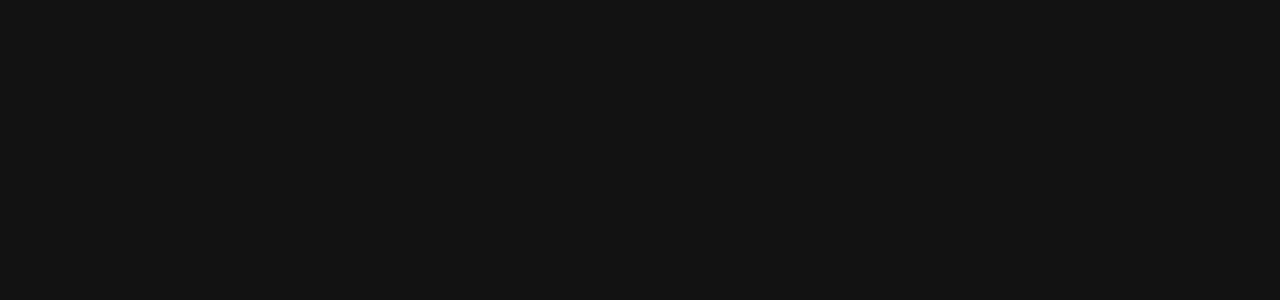
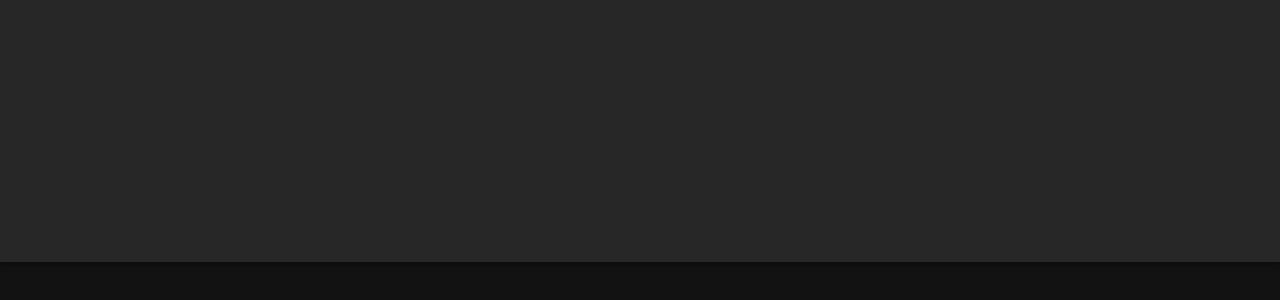
Before and after one commit to unyooon/CSMSite.FrontView, a Nuxt app: page / in a window 1280 px wide. Shown: the part 158-458 px from the top of the page. Built offline with nearby package versions, Linux system fonts and the light colour scheme.

Commit message:
appbarコンポーネントファイル作成

```diff
--- /dev/null
+++ b/components/header/Appbar.vue
@@ -0,0 +1,3 @@
+<template>
+  <v-app-bar color=""></v-app-bar>
+</template>
--- a/layouts/default.vue
+++ b/layouts/default.vue
@@ -1,5 +1,6 @@
 <template>
   <v-app dark>
+    <Appbar />
     <v-main>
       <v-container>
         <Nuxt />
```
